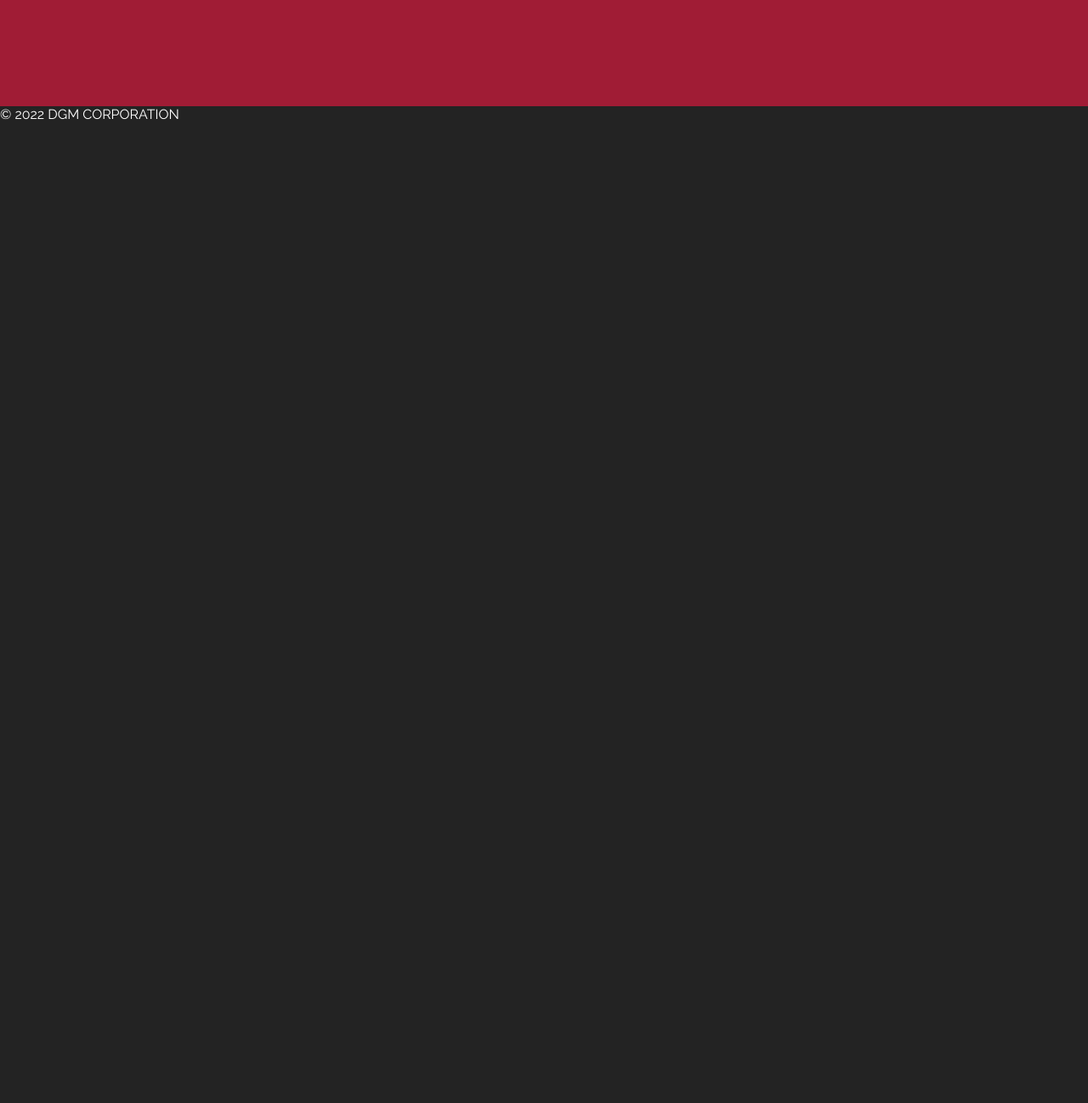
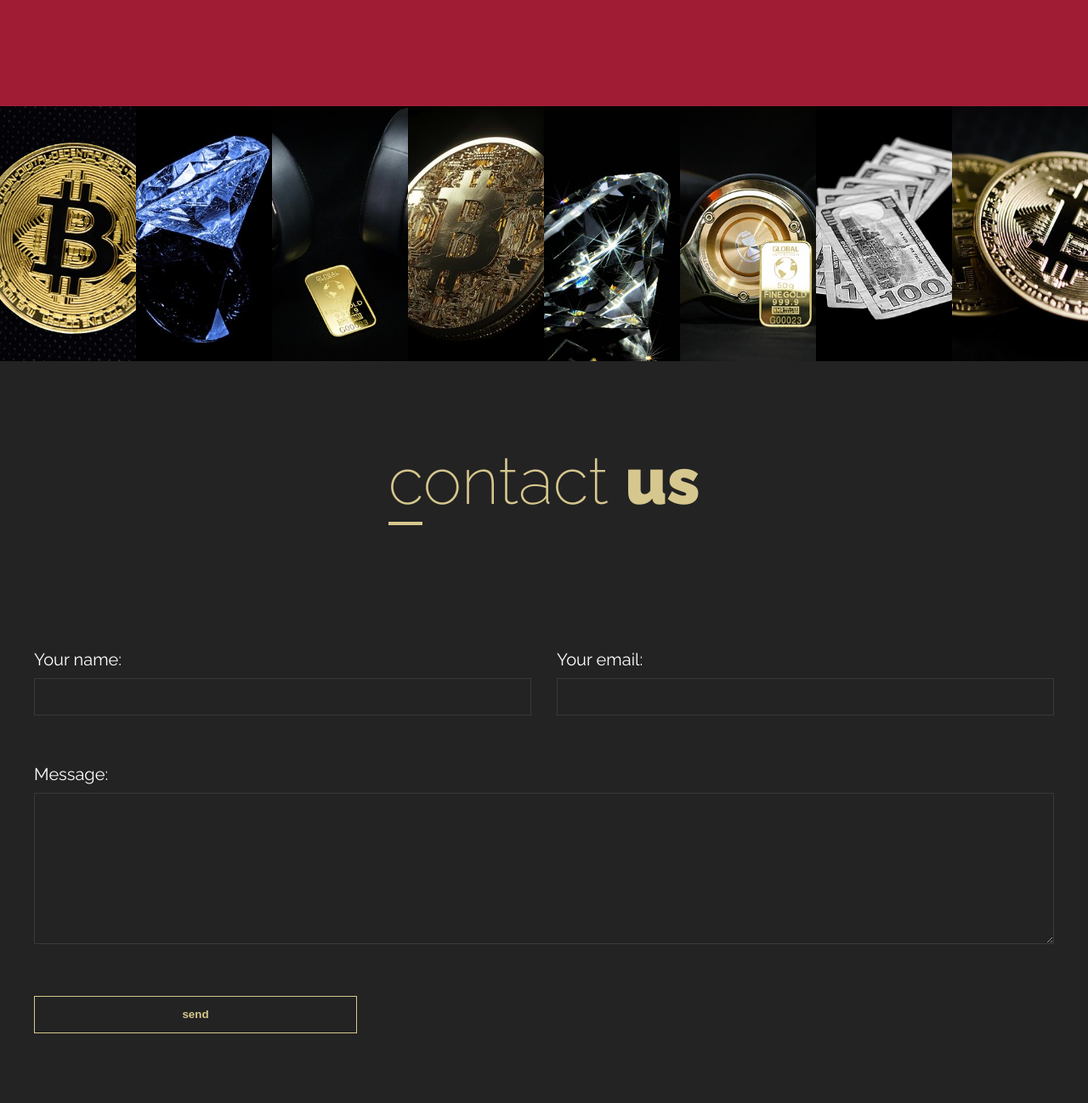
Before and after one commit to tenpiotrekkonieczny/Grid-website, a website: page index.html in a window 1280 px wide. Shown: the part 4482-5780 px from the top of the page at 85% size. Before the commit the page ends 4626 px from the top, so only its background shows below. Drawn offline with Linux system fonts and the light colour scheme.

Commit message:
adding gallery, contact and project completion

```diff
--- a/index.html
+++ b/index.html
@@ -278,6 +278,40 @@
 					</div>
 				</div>
 			</section>
+
+			<sectiom class="gallery">
+				<img src="./img/gallery/1.jpg" alt="gold coin" />
+				<img src="./img/gallery/2.jpg" alt="dimond" />
+				<img src="./img/gallery/3.jpg" alt="gold" />
+				<img src="./img/gallery/4.jpg" alt="gold coin" />
+				<img src="./img/gallery/5.jpg" alt="dimond" />
+				<img src="./img/gallery/6.jpg" alt="gold" />
+				<img src="./img/gallery/7.jpg" alt="cash" />
+				<img src="./img/gallery/8.jpg" alt="gold coins" />
+			</sectiom>
+
+			<section class="contact" id="contact">
+				<div class="wrapper">
+					<h2 class="section-title">contact <span>us</span></h2>
+
+					<form class="contact__form">
+						<div class="contact__form-box">
+							<label for="name">Your name:</label>
+							<input type="text" id="name" />
+						</div>
+						<div class="contact__form-box">
+							<label for="mail">Your email:</label>
+							<input type="email" id="mail" />
+						</div>
+						<div class="contact__form-box">
+							<label for="msg">Message:</label>
+							<textarea id="msg" cols="30" rows="10"></textarea>
+						</div>
+
+						<button type="submit" class="contact__form-btn">send</button>
+					</form>
+				</div>
+			</section>
 		</main>
 
 		<footer class="footer">
--- a/sass/_large.scss
+++ b/sass/_large.scss
@@ -1,6 +1,5 @@
 @media (min-width: 992px) {
-
-    .section-title {
+	.section-title {
 		font-size: 4.8em;
 
 		&::before {
@@ -114,4 +113,8 @@
 			}
 		}
 	}
+
+	.gallery {
+		grid-template-columns: repeat(8, 1fr);
+	}
 }
--- a/sass/_medium.scss
+++ b/sass/_medium.scss
@@ -36,7 +36,6 @@
 	}
 
 	.newsletter {
-
 		&__wrapper {
 			display: grid;
 			grid-template-columns: 1fr 1fr;
@@ -57,4 +56,39 @@
 			margin-bottom: 0;
 		}
 	}
+
+	.gallery {
+		grid-template-columns: repeat(4, 1fr);
+
+		img {
+			&:nth-child(odd) {
+				display: block;
+			}
+		}
+	}
+
+	.contact {
+		&__form {
+			gap: 30px;
+		}
+
+		&__form-box {
+			&:nth-child(1) {
+				grid-column: 1/4;
+				grid-row: 1/2;
+			}
+			&:nth-child(2) {
+				grid-column: 4/7;
+				grid-row: 1/2;
+			}
+			&:nth-child(3) {
+				grid-column: 1/-1;
+				grid-row: 2/3;
+			}
+		}
+
+		&__form-btn {
+			grid-row: 3/4;
+		}
+	}
 }
--- a/sass/main.scss
+++ b/sass/main.scss
@@ -383,6 +383,98 @@ h1.company-name {
 	}
 }
 
+.gallery {
+	display: grid;
+	grid-template-columns: 1fr 1fr;
+
+	img {
+		height: 300px;
+		width: 100%;
+		object-fit: cover;
+
+		&:nth-child(odd) {
+			display: none;
+		}
+	}
+}
+
+.contact {
+	padding: 6em 2em;
+
+	&__form {
+		display: grid;
+		grid-template-columns: repeat(6, 1fr);
+	}
+
+	&__form-box {
+		label {
+			display: block;
+			margin-bottom: 0.5em;
+			font-size: 2rem;
+		}
+
+		textarea {
+			max-width: 100%;
+			width: 100%;
+			min-width: 100%;
+		}
+
+		input, textarea {
+			padding: 1em 2em;
+			margin-bottom: 2em;
+			width: 100%;
+			color: $white;
+			background: none;
+			border: 1px solid rgba(255, 255, 255, .1);
+
+
+			&:focus {
+				outline: none;
+				border: 1px solid $gold;
+			}
+		}
+
+		&:nth-child(1) {
+			grid-column: 1/-1;
+			grid-row: 1/2;
+		}
+		&:nth-child(2) {
+			grid-column: 1/-1;
+			grid-row: 2/3;
+		}
+		&:nth-child(3) {
+			grid-column: 1/-1;
+			grid-row: 3/4;
+		}
+	}
+
+	&__form-btn {
+		grid-column: 1/3;
+		grid-row: 4/5;
+		padding: 1em;
+		border: 1px solid $gold;
+		background: none;
+		font-weight: bold;
+		color: $gold;
+		cursor: pointer;
+		transition: backgroundcolor .3s color .3;
+
+		&:hover, &:focus {
+              outline: none;
+			  color: $dark;
+			  background-color: $gold;
+		}
+
+
+	}
+}
+
+.footer {
+	padding: 3em 1em;
+	border-top: 1px solid &darker;
+	text-align: center;
+}
+
 @import "./small";
 @import "./medium";
 @import "./large";
```
Also changed, not shown: css/main.css, img/gallery/1.jpg (added), img/gallery/2.jpg (added), img/gallery/3.jpg (added), img/gallery/4.jpg (added), img/gallery/5.jpg (added), img/gallery/6.jpg (added), img/gallery/7.jpg (added), img/gallery/8.jpg (added), 1 other file.
